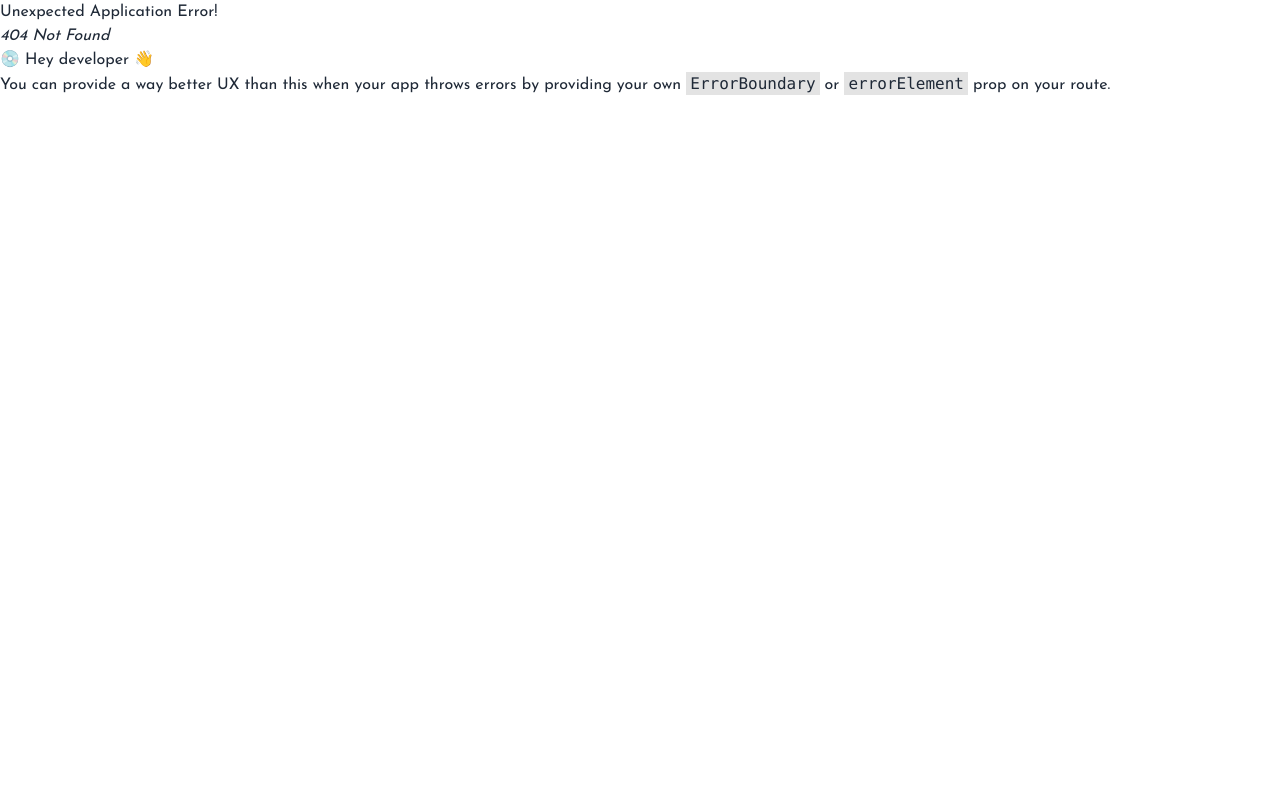
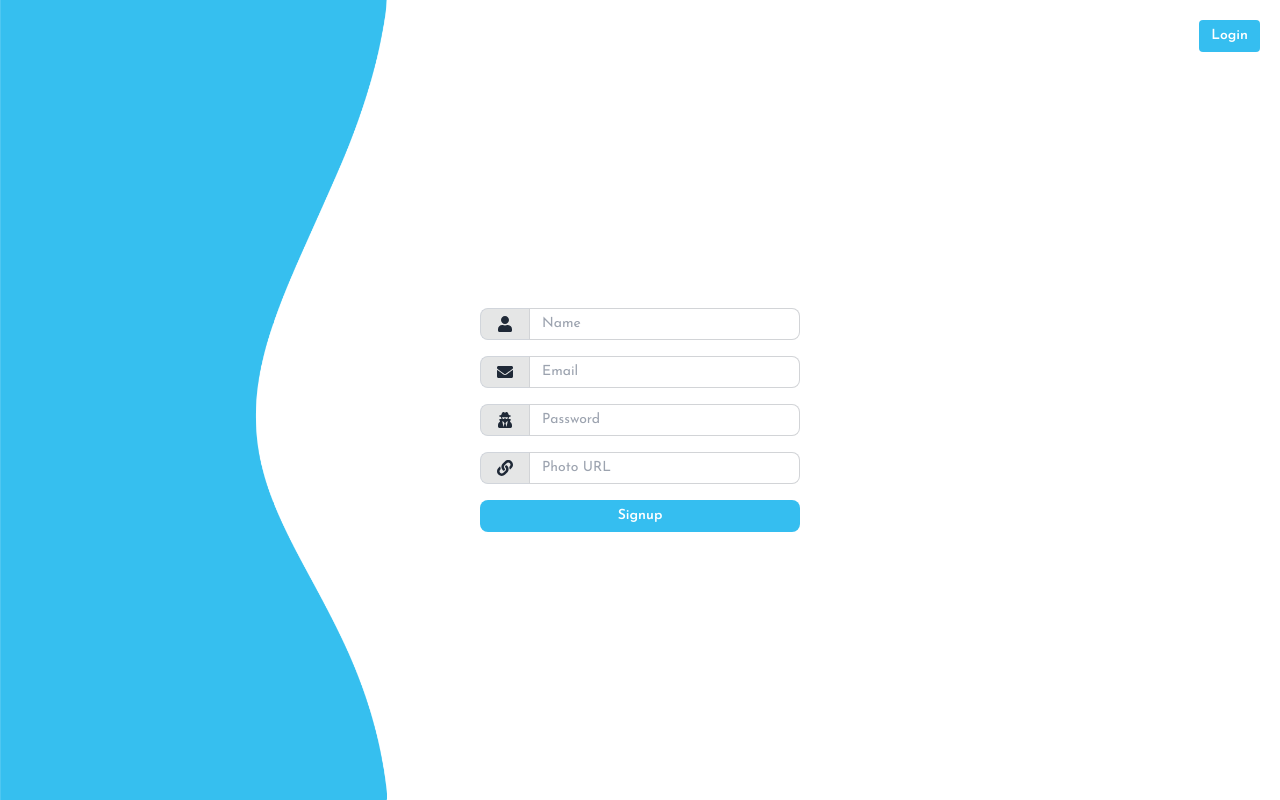
Before and after one commit to khalidccnu/toystate-client-side, a React (Vite) app: page /signup in a window 1280 px wide. Before the commit this address had no page. Built offline with nearby package versions, Linux system fonts and the light colour scheme.

Commit message:
signup added

```diff
--- a/src/App.jsx
+++ b/src/App.jsx
@@ -4,6 +4,7 @@ import HomeLoader from "./loaders/HomeLoader.js";
 import Root from "./routes/Root.jsx";
 import Home from "./routes/Home.jsx";
 import Login from "./routes/Login.jsx";
+import Signup from "./routes/Signup.jsx";
 
 const App = () => {
   const router = createBrowserRouter([
@@ -22,6 +23,10 @@ const App = () => {
         },
       ],
     },
+    {
+      path: "/signup",
+      element: <Signup />,
+    },
   ]);
 
   return <RouterProvider router={router} />;
--- /dev/null
+++ b/src/routes/Signup.jsx
@@ -0,0 +1,111 @@
+import React, { useState } from "react";
+import { useNavigate } from "react-router-dom";
+import { FaEnvelope, FaLink, FaUser, FaUserSecret } from "react-icons/fa";
+import ptSignup from "../assets/pt-signup.png";
+
+const Signup = () => {
+  const [input, setInput] = useState({
+    name: "",
+    email: "",
+    password: "",
+    purl: "",
+  });
+  const navigate = useNavigate();
+
+  const changeInput = ({ target }) => {
+    const { name, value } = target;
+
+    setInput((prev) => {
+      return { ...prev, [name]: value };
+    });
+  };
+
+  const handleSignup = (e) => {
+    e.preventDefault();
+    const { name, email, password, purl } = e.target;
+  };
+
+  return (
+    <section>
+      <img src={ptSignup} alt="" className="fixed h-full -z-10" />
+      <div className="container">
+        <div className="flex justify-center items-center min-h-screen pt-20 pb-10">
+          <div className="absolute top-5 right-5">
+            <button
+              type="button"
+              className="btn btn-sm md:bg-[#35bef0] border-none rounded normal-case"
+              onClick={(_) => navigate("/login")}
+            >
+              Login
+            </button>
+          </div>
+          <form
+            className="form-control basis-80 space-y-4"
+            onSubmit={handleSignup}
+          >
+            <label className="input-group">
+              <span className="border border-r-0 border-gray-300">
+                <FaUser />
+              </span>
+              <input
+                type="text"
+                placeholder="Name"
+                name="name"
+                value={input.name}
+                className="input input-sm input-bordered focus:outline-0 w-full"
+                onChange={changeInput}
+              />
+            </label>
+            <label className="input-group">
+              <span className="border border-r-0 border-gray-300">
+                <FaEnvelope />
+              </span>
+              <input
+                type="email"
+                placeholder="Email"
+                name="email"
+                value={input.email}
+                className="input input-sm input-bordered focus:outline-0 w-full"
+                onChange={changeInput}
+              />
+            </label>
+            <label className="input-group">
+              <span className="border border-r-0 border-gray-300">
+                <FaUserSecret />
+              </span>
+              <input
+                type="password"
+                placeholder="Password"
+                name="password"
+                value={input.password}
+                className="input input-sm input-bordered focus:outline-0 w-full"
+                onChange={changeInput}
+              />
+            </label>
+            <label className="input-group">
+              <span className="border border-r-0 border-gray-300">
+                <FaLink />
+              </span>
+              <input
+                type="text"
+                placeholder="Photo URL"
+                name="purl"
+                value={input.purl}
+                className="input input-sm input-bordered focus:outline-0 w-full"
+                onChange={changeInput}
+              />
+            </label>
+            <button
+              type="submit"
+              className="btn btn-sm md:bg-[#35bef0] border-none rounded-lg normal-case w-full"
+            >
+              Signup
+            </button>
+          </form>
+        </div>
+      </div>
+    </section>
+  );
+};
+
+export default Signup;
```
Also changed, not shown: src/assets/pt-signup.png (added).
